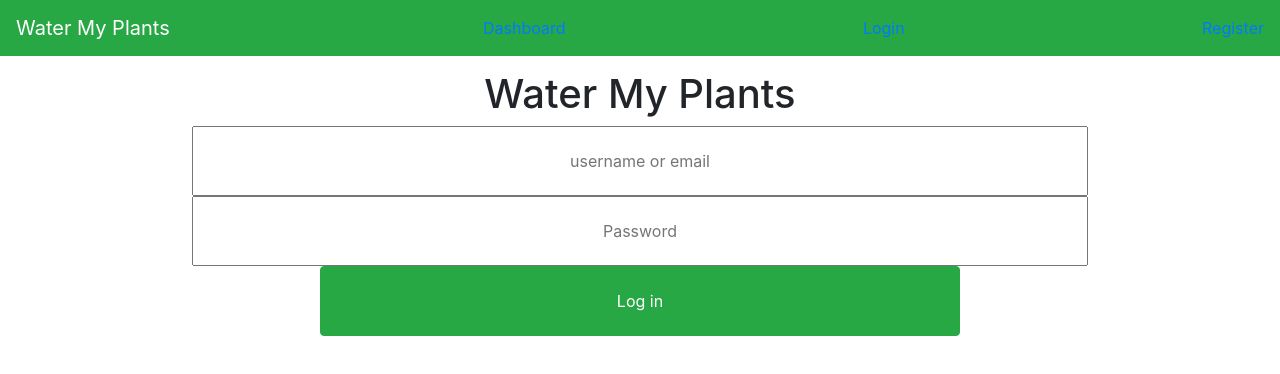
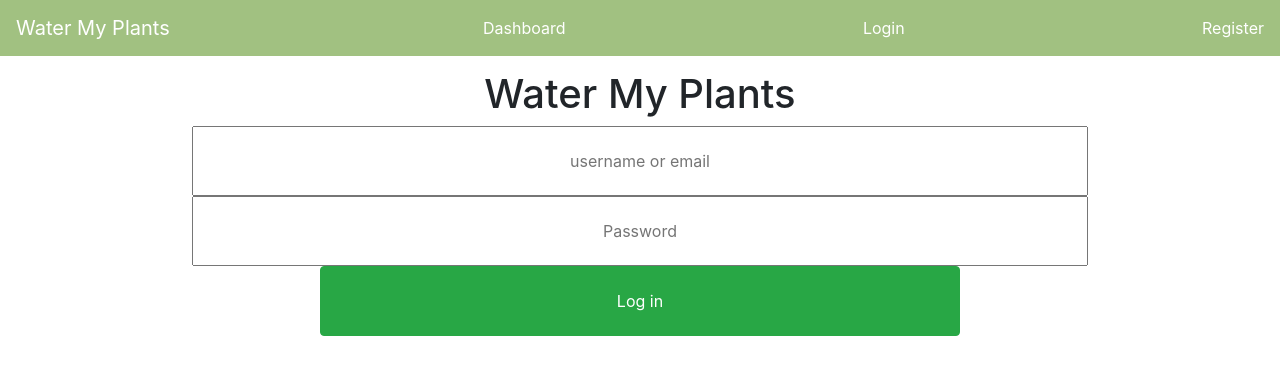
Before and after one commit to lambda-water-my-plants/Build-WaterMyPlants-FE, a React (Create React App) app in the folder water-my-plant/: page /login in a window 1280 px wide. Shown: the top 374 px of the page. Built offline with nearby package versions, Linux system fonts and the light colour scheme; no server answers.

Commit message:
styled navbar

```diff
--- a/water-my-plant/src/App.js
+++ b/water-my-plant/src/App.js
@@ -6,9 +6,6 @@ import Navbar from './components/Nav/Navigation';
 import {Route, Link} from 'react-router-dom';
 
 class App extends Component {
-
-  //functions to add, delete, update functions
-
 
    componentDidMount(){
     var token = localStorage.getItem(`token`)
@@ -24,9 +21,6 @@ class App extends Component {
     .catch(err => console.log(err))
   }
 
-
-
-
   render() {
     return (
 
--- a/water-my-plant/src/components/Nav/Navbar.css
+++ b/water-my-plant/src/components/Nav/Navbar.css
@@ -0,0 +1,21 @@
+.navbar {
+  background: #A1C181;
+}
+
+.link {
+  height: 100%;
+  color: white;
+}
+
+.link:hover {
+  text-decoration: none;
+  color: #579C87;
+}
+
+
+
+/* @ivory: #FCF9F4;
+@slate: #233D4D;
+@soft-teal: #579C87;
+@soft-green: #A1C181;
+@light-coral: #FEAC88; */
--- a/water-my-plant/src/components/Nav/Navigation.js
+++ b/water-my-plant/src/components/Nav/Navigation.js
@@ -5,11 +5,11 @@ import {Route, Link} from 'react-router-dom';
 const Navbar = () => {
   return(
     <div>
-      <nav class="navbar fixed-top navbar-dark bg-success">
+      <nav class="navbar fixed-top navbar-dark">
         <a class="navbar-brand" href="#!">Water My Plants</a>
-        <Link to="/dashboard"> Dashboard </Link>
-        <Link to="/login">Login</Link>
-        <Link to="/register">Register</Link>
+        <Link className="link" to="/dashboard"> Dashboard </Link>
+        <Link className="link" to="/login">Login</Link>
+        <Link className="link" to="/register">Register</Link>
       </nav>
     </div>
   )
```
